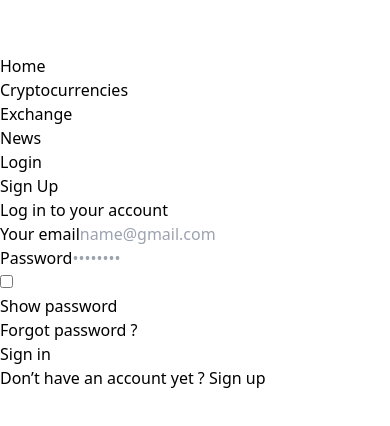
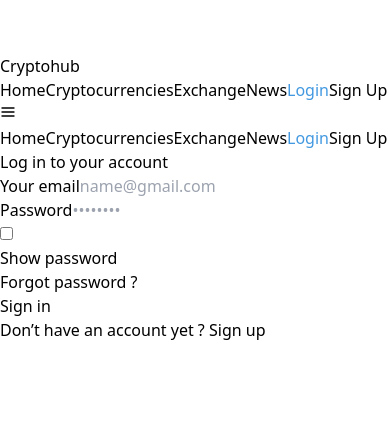
Before and after one commit to YashMishra0101/CryptoHub, a React (Vite) app: page /login in a window 390 px wide. Shown: the part 202-628 px from the top of the page. Built offline with nearby package versions, Linux system fonts and the light colour scheme.

Commit message:
Implemented full responsiveness for the navigation bar and added a dropdown menu for small screens.

```diff
--- a/index.html
+++ b/index.html
@@ -4,7 +4,7 @@
     <meta charset="UTF-8" />
     <meta name="viewport" content="width=device-width, initial-scale=1.0" />
     <link rel="shortcut icon" href="./src/assets/favicon.png" type="image/x-icon">
-    <title>CryptoTracker</title>
+    <title>Cryptohub</title>
   </head>
   <body>
     <div id="root"></div>
--- a/package.json
+++ b/package.json
@@ -19,6 +19,7 @@
     "react": "^18.2.0",
     "react-chartjs-2": "^5.2.0",
     "react-dom": "^18.2.0",
+    "react-icons": "^5.0.1",
     "react-router": "^6.21.2",
     "react-router-dom": "^6.21.2"
   },
--- a/src/components/Home.jsx
+++ b/src/components/Home.jsx
@@ -1,7 +1,7 @@
 import React from "react";
 
 const home = () => {
-  return <div>This is a Home Page</div>;
+  return <div className="flex justify-center items-center mt-7">This is a Home Page</div>;
 };
 
 export default home;
--- a/src/components/Login.jsx
+++ b/src/components/Login.jsx
@@ -1,43 +1,44 @@
 import React, { useState } from "react";
+import {useNavigate } from "react-router";
 
 const Login = () => {
   const [showpassword, setShowPassword] = useState(false);
 
-  const handleCheckboxChange=()=>{
-    setShowPassword(!showpassword)
-  }
+  const navigate = useNavigate();
+
+  const handleCheckboxChange = () => {
+    setShowPassword(!showpassword);
+  };
 
   return (
     <div>
-      <section class="bg-gray-50 dark:bg-gray-900 min-h-screen">
-        <div class="flex flex-col items-center justify-center px-6 py-8 mx-auto md:h-screen lg:py-0">
-          <div class="w-full bg-white rounded-lg shadow dark:border md:mt-0 sm:max-w-md xl:p-0 dark:bg-gray-800 dark:border-gray-700 mb-14 mt-10 ">
-            <div class="p-6 space-y-4 md:space-y-6 sm:p-8">
-              <h1 class="text-xl text-center font-bold md:text-2xl text-white">
+      <div className="bg-gray-50 dark:bg-gray-900 min-h-screen">
+        <div className="flex flex-col items-center justify-center px-6 py-8 mx-auto md:h-screen lg:py-0">
+          <div className="w-full bg-white rounded-lg shadow border md:mt-0 sm:max-w-md xl:p-0  mb-14 mt-10 ">
+            <div className="p-6 space-y-4 md:space-y-6 sm:p-8">
+              <h1 className="text-xl text-center font-bold md:text-2xl text-white">
                 Log in to your account
               </h1>
-              <form class="space-y-4 md:space-y-6" action="#">
+              <form className="space-y-4 md:space-y-6" onSubmit={()=>navigate('/')}>
                 <div>
                   <label
-                    for="email"
-                    class="block mb-2 text-base font-medium text-gray-900 dark:text-white"
-                  >
+                    htmlFor="email"
+                    className="block mb-2 text-base font-medium text-gray-900 dark:text-white">
                     Your email
                   </label>
                   <input
                     type="email"
                     name="email"
                     id="email"
-                    class="bg-gray-50 border border-gray-300 text-gray-900 sm:text-sm rounded-lg focus:ring-primary-600 focus:border-primary-600 block w-full p-2.5 dark:bg-gray-700 dark:border-gray-600 dark:placeholder-gray-400 dark:text-white dark:focus:ring-blue-500 dark:focus:border-blue-500"
+                    className="bg-gray-50 border border-gray-300 text-gray-900 sm:text-sm rounded-lg focus:ring-primary-600 focus:border-primary-600 block w-full p-2.5 dark:bg-gray-700 dark:border-gray-600 dark:placeholder-gray-400 dark:text-white dark:focus:ring-blue-500 dark:focus:border-blue-500"
                     placeholder="name@gmail.com"
                     required
                   />
                 </div>
                 <div>
                   <label
-                    for="password"
-                    class="block mb-2 text-base font-medium text-gray-900 dark:text-white"
-                  >
+                    htmlFor="password"
+                    className="block mb-2 text-base font-medium text-gray-900 dark:text-white">
                     Password
                   </label>
                   <input
@@ -45,55 +46,50 @@ const Login = () => {
                     name="password"
                     id="password"
                     placeholder="••••••••"
-                    class="bg-gray-50 border border-gray-300 text-gray-900 sm:text-sm rounded-lg focus:ring-primary-600 focus:border-primary-600 block w-full p-2.5 dark:bg-gray-700 dark:border-gray-600 dark:placeholder-gray-400 dark:text-white dark:focus:ring-blue-500 dark:focus:border-blue-500"
+                    className="bg-gray-50 border border-gray-300 text-gray-900 sm:text-sm rounded-lg focus:ring-primary-600 focus:border-primary-600 block w-full p-2.5 dark:bg-gray-700 dark:border-gray-600 dark:placeholder-gray-400 dark:text-white dark:focus:ring-blue-500 dark:focus:border-blue-500"
                     required
                   />
                 </div>
-                <div class="flex items-center justify-between">
-                  <div class="flex items-center">
-                    <div class="flex items-center h-5">
+                <div className="flex items-center justify-between">
+                  <div className="flex items-center">
+                    <div className="flex items-center h-5">
                       <input
                         id="remember"
                         aria-describedby="remember"
                         type="checkbox"
                         onChange={handleCheckboxChange}
-                        class="w-4 h-4 border border-gray-300 rounded bg-gray-50 focus:ring-3 focus:ring-primary-300 dark:bg-gray-700 dark:border-gray-600 dark:focus:ring-primary-600 dark:ring-offset-gray-800"
-                        required
+                        className="w-4 h-4 border border-gray-300 rounded bg-gray-50 focus:ring-3 focus:ring-primary-300 dark:bg-gray-700 dark:border-gray-600 dark:focus:ring-primary-600 dark:ring-offset-gray-800"
                       />
                     </div>
-                    <div class="ml-2 text-base">
-                      <label for="remember" class="text-blue-500 font-medium ">
+                    <div className="ml-2 text-base">
+                      <label htmlFor="remember" class="text-blue-500 font-medium ">
                         Show password
                       </label>
                     </div>
                   </div>
-                  <a
-                    href="#"
-                    class="text-base font-medium text-blue-600 hover:underline ml-[3.5rem] lg:ml-[3.1rem] xl:ml-[3.1rem]"
-                  >
+                  <span
+                    className="text-base font-medium text-blue-600 hover:underline ml-[3.5rem] lg:ml-[3.1rem] xl:ml-[3.1rem] text-center">
                     Forgot password ?
-                  </a>
+                  </span>
                 </div>
                 <button
                   type="submit"
-                  class="w-full text-white bg-blue-600 hover:bg-blue-700  focus:outline-none font-medium rounded-lg text-sm px-5 py-2.5 text-center"
-                >
+                  className="w-full text-white bg-blue-600 hover:bg-blue-700  focus:outline-none font-medium rounded-lg text-sm px-5 py-2.5 mb-1">
                   Sign in
                 </button>
-                <p class="text-base font-light text-gray-500 dark:text-gray-400">
+                <p className="text-base font-light text-gray-500 dark:text-gray-400">
                   Don’t have an account yet ?{" "}
-                  <a
-                    href="#"
-                    class="font-medium text-primary-600 hover:underline dark:text-primary-500"
-                  >
+                  <span
+                    className="font-medium text-primary-600 hover:underline dark:text-primary-500 cursor-pointer"
+                    onClick={() => navigate("/signup")}>
                     Sign up
-                  </a>
+                  </span>
                 </p>
               </form>
             </div>
           </div>
         </div>
-      </section>
+      </div>
     </div>
   );
 };
--- a/src/components/Navbar.jsx
+++ b/src/components/Navbar.jsx
@@ -1,44 +1,107 @@
-import React from "react";
-import { NavLink } from "react-router-dom";
-import logo from '../assets/logo.png'
+import React, { useState } from 'react';
+import { NavLink } from 'react-router-dom';
+import logo from '../assets/logo.png';
+import { FiMenu } from 'react-icons/fi';
 
 const NavBar = () => {
+  const [isOpen, setIsOpen] = useState(false);
+
+  const toggleMenu = () => {
+    setIsOpen(!isOpen);
+  };
+
   return (
     <div>
-      <nav>
-        <ul className="flex justify-evenly bg-slate-300">
-          <li>
+      <nav className="bg-white border-gray-200 dark:bg-gray-900">
+        <div className="max-w-screen-xl flex flex-wrap items-center justify-between mx-auto p-4">
+          <span className="flex items-center space-x-3">
             <NavLink to="/">
-              <img
-                src={logo}
-                alt=""
-                className="w-16 h-16 "
-              />
+              <img src={logo} className="h-8" alt="Cryptohub Logo" />
             </NavLink>
-          </li>
-          <li>
-            <NavLink to="/">Home</NavLink>
-          </li>
-          <li>
-            <NavLink to="cryptocurrencies">Cryptocurrencies</NavLink>
-          </li>
-          <li>
-            <NavLink to="exchange">Exchange</NavLink>{" "}
-          </li>
-
-          <li>
-            <NavLink to="news">News</NavLink>
-          </li>
-
-          <li>
-            <NavLink to="login">Login</NavLink>
-          </li>
-          <li>
-            <NavLink to="signup">Sign Up</NavLink>
-          </li>
-        </ul>
+            <NavLink to="/">
+              <span className="self-center text-2xl font-semibold whitespace-nowrap dark:text-white">
+                Cryptohub
+              </span>
+            </NavLink>
+          </span>
+          <div className="hidden text-base font-sans md:flex md:flex-row md:space-x-8 rtl:space-x-reverse">
+            <NavLink
+              className="py-2 px-3 hover:bg-transparent border-b-2 border-transparent text-white hover:text-blue-500"
+              to="/">
+              Home
+            </NavLink>
+            <NavLink
+              className="py-2 px-3 hover:bg-transparent border-b-2 border-transparent text-white hover:text-blue-500"
+              to="cryptocurrencies">
+              Cryptocurrencies
+            </NavLink>
+            <NavLink
+              className="py-2 px-3 hover:bg-transparent border-b-2 border-transparent text-white hover:text-blue-500"
+              to="exchange">
+              Exchange
+            </NavLink>
+            <NavLink
+              className="py-2 px-3 hover:bg-transparent border-b-2 border-transparent text-white hover:text-blue-500"
+              to="news">
+              News
+            </NavLink>
+            <NavLink
+              className="py-2 px-3 hover:bg-transparent border-b-2 border-transparent text-white hover:text-blue-500"
+              to="login" >
+              Login
+            </NavLink>
+            <NavLink
+              className="py-2 px-3 hover:bg-transparent border-b-2 border-transparent text-white hover:text-blue-500"
+              to="signup">
+              Sign Up
+            </NavLink>
+          </div>
+          <button
+            type="button"
+            className="inline-flex items-center p-2 w-10 h-10 justify-center text-sm text-gray-500 rounded-lg md:hidden hover:bg-gray-100 focus:outline-none focus:ring-2 focus:ring-gray-200 dark:text-gray-400 dark:hover:bg-gray-700 dark:focus:ring-gray-600"
+            onClick={toggleMenu}>
+            <FiMenu className="text-[2rem]" />
+          </button>
+          <div
+            className={`${
+              isOpen ? 'block' : 'hidden'
+            } w-full md:hidden mt-4 border rounded-md font-medium text-base md:flex-row md:space-x-8 rtl:space-x-reverse md:mt-0 md:border-0 md:bg-white dark:bg-gray-800 md:dark:bg-gray-900 dark:border-gray-700`}
+            id="navbar-default">
+            <NavLink
+              className="block py-2 px-3 hover:bg-transparent md:border-0 md:p-0 text-white hover:text-blue-500"
+              to="/">
+              Home
+            </NavLink>
+            <NavLink
+              className="block py-2 px-3 hover:bg-transparent md:border-0 md:p-0 text-white hover:text-blue-500"
+              to="cryptocurrencies">
+              Cryptocurrencies
+            </NavLink>
+            <NavLink
+              className="block py-2 px-3 hover:bg-transparent md:border-0 md:p-0 text-white hover:text-blue-500"
+              to="exchange">
+              Exchange
+            </NavLink>
+            <NavLink
+              className="block py-2 px-3 hover:bg-transparent md:border-0 md:p-0 text-white hover:text-blue-500"
+              to="news">
+              News
+            </NavLink>
+            <NavLink
+              className="block py-2 px-3 hover:bg-transparent md:border-0 md:p-0 text-white hover:text-blue-500"
+              to="login">
+              Login
+            </NavLink>
+            <NavLink
+              className="block py-2 px-3 hover:bg-transparent md:border-0 md:p-0 text-white hover:text-blue-500"
+              to="signup">
+              Sign Up
+            </NavLink>
+          </div>
+        </div>
       </nav>
     </div>
   );
 };
+
 export default NavBar;
--- a/src/components/SignUp.jsx
+++ b/src/components/SignUp.jsx
@@ -1,6 +1,11 @@
 import React, { useState } from "react";
+import {useNavigate } from "react-router";
+
+
 const SignUp = () => {
   const [showpassword, setShowPassword] = useState(false);
+
+  const navigate=useNavigate();
 
   const handleCheckboxChange = () => {
     setShowPassword(!showpassword);
@@ -8,33 +13,32 @@ const SignUp = () => {
 
   return (
     <div className="bg-gray-900 min-h-screen">
-      <div class="flex flex-col items-center justify-center px-6 py-8 mx-auto md:h-screen lg:py-0">
-        <div class="w-full  rounded-lg shadow  md:mt-0 sm:max-w-md xl:p-0 bg-gray-800 border-gray-700 mb-16 mt-10">
-          <div class="pr-4 pl-4 space-y-4 pt-2 pb-3">
-            <h1 class="text-center text-2xl font-bold  md:text-2xl text-white">
+      <div className="flex flex-col items-center justify-center px-6 py-8 mx-auto md:h-screen lg:py-0">
+        <div className="w-full  rounded-lg shadow  md:mt-0 sm:max-w-md xl:p-0 bg-gray-800 border-gray-700 mb-16 mt-10">
+          <div className="pr-4 pl-4 space-y-4 pt-2 pb-3">
+            <h1 className="text-center text-2xl font-bold  md:text-2xl text-white">
               Create account
             </h1>
-            <form class="space-y-4 md:space-y-6" action="#">
+            <form className="space-y-4 md:space-y-6" onSubmit={()=>navigate('/login')}>
               <div>
                 <label
-                  for="email"
-                  class="block mb-2 text-base font-medium text-white">
+                  htmlFor="email"
+                  className="block mb-2 text-base font-medium text-white">
                   Your email
                 </label>
                 <input
                   type="email"
                   name="email"
                   id="email"
-                  class="bg-gray-50 border border-gray-300 text-gray-900 sm:text-sm rounded-lg focus:ring-primary-600 focus:border-primary-600 block w-full p-2.5 dark:bg-gray-700 dark:border-gray-600 dark:placeholder-gray-400 dark:text-white dark:focus:ring-blue-500 dark:focus:border-blue-500"
+                  className="bg-gray-50 border border-gray-300 text-gray-900 sm:text-sm rounded-lg focus:ring-primary-600 focus:border-primary-600 block w-full p-2.5 dark:bg-gray-700 dark:border-gray-600 dark:placeholder-gray-400 dark:text-white dark:focus:ring-blue-500 dark:focus:border-blue-500"
                   placeholder="name@gmail.com"
                   required
                 />
               </div>
               <div>
                 <label
-                  for="password"
-                  class="block mb-2 text-base font-medium text-white"
-                >
+                  htmlFor="password"
+                  className="block mb-2 text-base font-medium text-white">
                   Password
                 </label>
                 <input
@@ -42,15 +46,14 @@ const SignUp = () => {
                   name="password"
                   id="password"
                   placeholder="••••••••"
-                  class="  border-gray-300 sm:text-sm rounded-lg focus:ring-primary-600 focus:border-primary-600 block w-full p-2.5 bg-gray-700 placeholder-gray-400 text-white focus:ring-blue-500 focus:border-blue-500"
+                  className="  border-gray-300 sm:text-sm rounded-lg focus:ring-primary-600 focus:border-primary-600 block w-full p-2.5 bg-gray-700 placeholder-gray-400 text-white focus:ring-blue-500 focus:border-blue-500"
                   required
                 />
               </div>
               <div>
                 <label
-                  for="confirm-password"
-                  class="block mb-2 text-base font-medium text-gray-900 dark:text-white"
-                >
+                  htmlFor="confirm-password"
+                  className="block mb-2 text-base font-medium text-gray-900 dark:text-white">
                   Confirm password
                 </label>
                 <input
@@ -58,44 +61,39 @@ const SignUp = () => {
                   name="confirm-password"
                   id="confirm-password"
                   placeholder="••••••••"
-                  class="bg-gray-50 border border-gray-300 text-gray-900 sm:text-sm rounded-lg focus:ring-primary-600 focus:border-primary-600 block w-full p-2.5 dark:bg-gray-700 dark:border-gray-600 dark:placeholder-gray-400 dark:text-white dark:focus:ring-blue-500 dark:focus:border-blue-500"
+                  className="bg-gray-50 border border-gray-300 text-gray-900 sm:text-sm rounded-lg focus:ring-primary-600 focus:border-primary-600 block w-full p-2.5 dark:bg-gray-700 dark:border-gray-600 dark:placeholder-gray-400 dark:text-white dark:focus:ring-blue-500 dark:focus:border-blue-500"
                   required
                 />
               </div>
-              <div class="flex items-center">
-                <div class="flex items-center h-5">
+              <div className="flex items-center">
+                <div className="flex items-center h-5">
                   <input
                     id="terms"
-                    aria-describedby="terms"
-                    c
                     type="checkbox"
                     onChange={handleCheckboxChange}
-                    class="w-4 h-4 border border-gray-300 rounded bg-gray-50 focus:ring-3 focus:ring-primary-300 dark:bg-gray-700 dark:border-gray-600 dark:focus:ring-primary-600 dark:ring-offset-gray-800"
+                    className="w-4 h-4 border border-gray-300 rounded bg-gray-50 focus:ring-3 focus:ring-primary-300 dark:bg-gray-700 dark:border-gray-600 dark:focus:ring-primary-600 dark:ring-offset-gray-800"
                   />
                 </div>
-                <div class="ml-2 text-base mb-1">
+                <div className="ml-2 text-base mb-1">
                   <label
-                    for="terms"
-                    class="font-medium text-primary-600  text-blue-500"
-                  >
+                    htmlFor="terms"
+                    className="font-medium text-primary-600  text-blue-500">
                     Show Password
                   </label>
                 </div>
               </div>
               <button
                 type="submit"
-                class="w-full text-white bg-blue-600 hover:bg-blue-700 focus:ring-4 focus:outline-none focus:ring-primary-300 font-medium rounded-lg text-sm px-5 py-2.5 text-center dark:bg-primary-600 dark:hover:bg-primary-700 dark:focus:ring-primary-800"
-              >
+                className="w-full text-white bg-blue-600 hover:bg-blue-700 focus:ring-4 focus:outline-none focus:ring-primary-300 font-medium rounded-lg text-sm px-5 py-2.5 text-center dark:bg-primary-600 dark:hover:bg-primary-700 dark:focus:ring-primary-800">
                 Create an account
               </button>
-              <p class="text-base font-light text-gray-500 dark:text-gray-400">
+              <p className="text-base font-light text-gray-500 dark:text-gray-400">
                 Already have an account ? {""}
-                <a
-                  href="#"
-                  class="font-medium text-primary-600 hover:underline dark:text-primary-500"
-                >
+                <span
+                  className="font-medium text-primary-600 hover:underline dark:text-primary-500 cursor-pointer"
+                  onClick={()=>navigate("/login")}>
                   Login here
-                </a>
+                </span>
               </p>
             </form>
           </div>
--- a/src/components/index.js
+++ b/src/components/index.js
@@ -6,3 +6,4 @@ export {default as Login} from './Login'
 export {default as SignUp}from './SignUp'
 export {default as Bookmarks} from './Bookmarks'
 export {default as UserAccount}from './UserAccount'
+export {default as ResetPassword}from './ResetPassword'
--- a/src/index.css
+++ b/src/index.css
@@ -2,7 +2,6 @@
 @tailwind components;
 @tailwind utilities;
 
-/* .active{
-    color:red;
-    font-size: x-large;
-} */
+.active{
+    color:#4299e1;;
+}
--- a/src/main.jsx
+++ b/src/main.jsx
@@ -12,6 +12,7 @@ import {
   SignUp,
   Bookmarks,
   UserAccount,
+  ResetPassword
 } from "./components/index.js";
 
 import {
@@ -30,6 +31,7 @@ const router = createBrowserRouter(
       <Route path="news" element={<News />} />
       <Route path="login" element={<Login />} />
       <Route path="signup" element={<SignUp />} />
+      <Route path="resetPassword" element={<ResetPassword />} />
     </Route>
   )
 );
```
Also changed, not shown: src/components/ResetPassword.jsx (added, +46 -0 lines), 1 other file (tests, documents, lock files or other folders).
